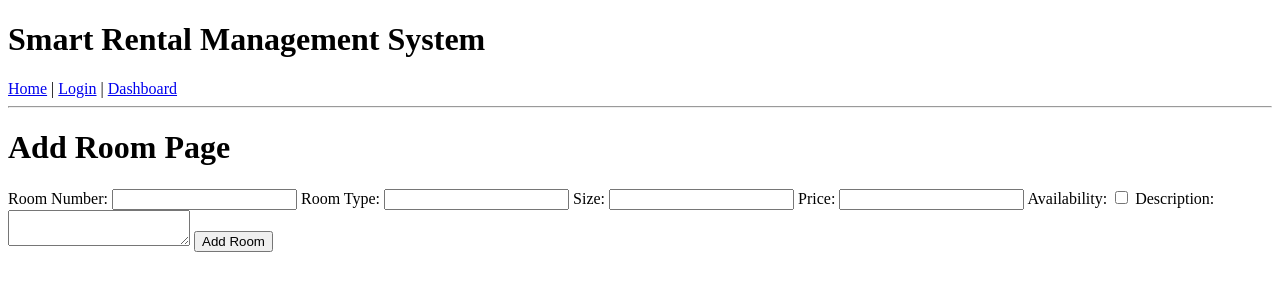
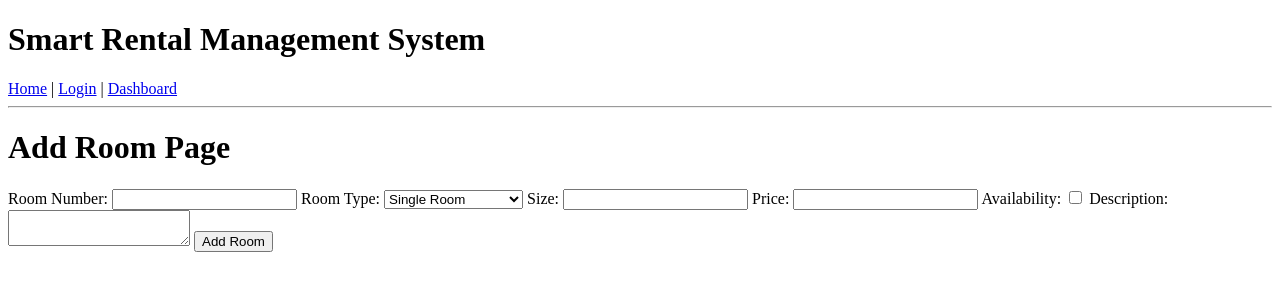
Before and after one commit to simonpaull/G-29-Smart-Rental-Management-System, a Django app: page /add-room/ in a window 1280 px wide. Shown: the top 300 px of the page. Run offline with Django 5.2, Linux system fonts and the light colour scheme.

Commit message:
drop down list

```diff
--- a/core/templates/add_room.html
+++ b/core/templates/add_room.html
@@ -11,13 +11,21 @@
     <input type= 'text'  name= 'roomnumber'>
 
     <label>Room Type: </label>
-    <input type= 'text'  name= 'roomtype'>
+        <select name = 'roomtype'>
+            <option value = "Single Room">Single Room</option>
+            <option value = "Twin Sharing Room">Twin Sharing Room</option>
+            <option value = "Master Room">Master Room</option>
+            <option value = "Shared Room">Shared Room</option>
+            <option value = "Studio Room">Studio Room</option>
+        </select>
+
+
 
     <label>Size: </label>
-    <input type= 'number'  name= 'size'  step= '0.01'>
+    <input type= 'text'  name= 'size'>
 
     <label>Price: </label>
-    <input type= 'number'   name= 'price'  step= '0.01'>
+    <input type= 'text'  name= 'price'>
 
     <label>Availability: </label>
     <input type= 'checkbox'  name= 'availability'>
```
